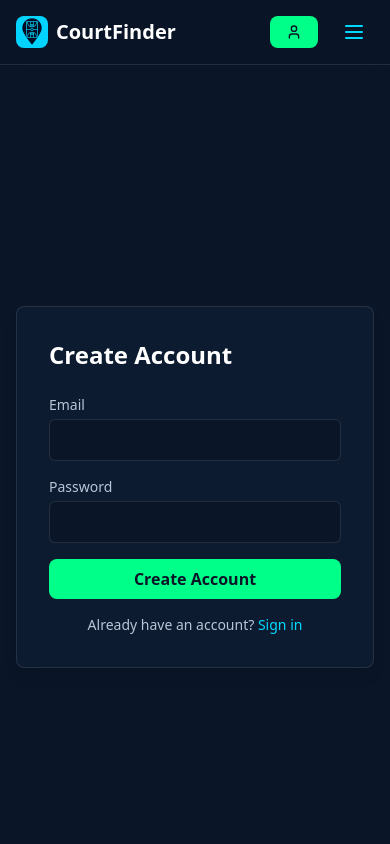
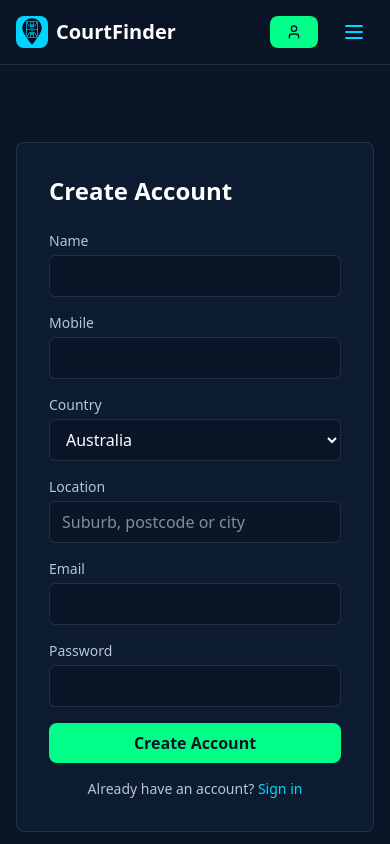
Before and after one commit to rafrica90/courtfinder, a Next.js app in the folder playnow/: page /sign-up in a window 390 px wide. Shown: the top 844 px of the page. Built offline with nearby package versions, Linux system fonts and the light colour scheme; no server answers.

Commit message:
Sign up: capture required profile fields (name, mobile, country, location) and prefill account via localStorage; Account page: add Sign out button

```diff
--- a/playnow/src/app/account/page.tsx
+++ b/playnow/src/app/account/page.tsx
@@ -82,6 +82,28 @@ function AccountPageInner() {
       }
     })();
   }, [user, supabase, userEmail]);
+
+  // Prefill from pending profile captured at signup
+  useEffect(() => {
+    if (!initialLoading) {
+      try {
+        const raw = localStorage.getItem('pendingProfile');
+        if (raw) {
+          const p = JSON.parse(raw || '{}');
+          if (p) {
+            setDisplayName((v) => v || p.displayName || '');
+            setPhone((v) => v || p.phone || '');
+            setCountryCode((v) => v || (p.countryCode || '').toUpperCase());
+            setLocation((v) => v || p.location || '');
+            setCity((v) => v || p.city || '');
+            setState((v) => v || p.state || '');
+            setSuburb((v) => v || p.suburb || '');
+          }
+          localStorage.removeItem('pendingProfile');
+        }
+      } catch {}
+    }
+  }, [initialLoading]);
 
   async function handleSave(e: React.FormEvent) {
     e.preventDefault();
@@ -388,7 +410,16 @@ function AccountPageInner() {
         </section>
 
         <section className="space-y-4">
-          <div className="flex justify-end">
+          <div className="flex justify-end gap-3">
+            <button
+              type="button"
+              onClick={() => {
+                try { (async () => { await (getSupabaseBrowserClient()?.auth.signOut()); })(); } catch {}
+              }}
+              className="px-4 py-2 rounded-lg border border-white/10 text-[#b8c5d6] hover:bg-white/10"
+            >
+              Sign out
+            </button>
             <button
               type="submit"
               disabled={saving}
--- a/playnow/src/app/sign-up/page.tsx
+++ b/playnow/src/app/sign-up/page.tsx
@@ -11,6 +11,10 @@ export default function SignUpPage() {
 
   const [email, setEmail] = useState("");
   const [password, setPassword] = useState("");
+  const [displayName, setDisplayName] = useState("");
+  const [phone, setPhone] = useState("");
+  const [countryCode, setCountryCode] = useState("AU");
+  const [location, setLocation] = useState("");
   const [loading, setLoading] = useState(false);
   const [errorMsg, setErrorMsg] = useState("");
   const [successMsg, setSuccessMsg] = useState("");
@@ -30,10 +34,23 @@ export default function SignUpPage() {
       setErrorMsg("Password must be at least 6 characters long");
       return;
     }
+    if (!displayName.trim()) { setErrorMsg("Name is required"); return; }
+    if (!phone.trim()) { setErrorMsg("Mobile is required"); return; }
+    if (!location.trim()) { setErrorMsg("Location is required"); return; }
 
     setLoading(true);
     setErrorMsg("");
     setSuccessMsg("");
+
+    // Stash profile so `/account` can prefill after email confirmation
+    try {
+      localStorage.setItem('pendingProfile', JSON.stringify({
+        displayName,
+        phone,
+        countryCode,
+        location,
+      }));
+    } catch {}
 
     const { error } = await signUp(email, password);
 
@@ -54,6 +71,51 @@ export default function SignUpPage() {
       <div className="w-full max-w-md bg-[#0d1b31] p-8 rounded-lg shadow-lg border border-white/10">
         <h1 className="text-2xl font-bold text-white mb-6">Create Account</h1>
         <form onSubmit={handleSubmit} className="space-y-4">
+          <div>
+            <label className="block text-sm text-[#b8c5d6] mb-1">Name</label>
+            <input
+              type="text"
+              value={displayName}
+              onChange={(e) => setDisplayName(e.target.value)}
+              required
+              className="w-full px-3 py-2 rounded-md bg-[#0a1628] text-white border border-white/10 focus:outline-none focus:border-[#00d9ff]"
+            />
+          </div>
+          <div>
+            <label className="block text-sm text-[#b8c5d6] mb-1">Mobile</label>
+            <input
+              type="tel"
+              value={phone}
+              onChange={(e) => setPhone(e.target.value)}
+              required
+              className="w-full px-3 py-2 rounded-md bg-[#0a1628] text-white border border-white/10 focus:outline-none focus:border-[#00d9ff]"
+            />
+          </div>
+          <div>
+            <label className="block text-sm text-[#b8c5d6] mb-1">Country</label>
+            <select
+              value={countryCode}
+              onChange={(e) => setCountryCode(e.target.value)}
+              className="w-full px-3 py-2 rounded-md bg-[#0a1628] text-white border border-white/10 focus:outline-none focus:border-[#00d9ff]"
+            >
+              <option value="AU">Australia</option>
+              <option value="NZ">New Zealand</option>
+              <option value="US">United States</option>
+              <option value="GB">United Kingdom</option>
+              <option value="CA">Canada</option>
+            </select>
+          </div>
+          <div>
+            <label className="block text-sm text-[#b8c5d6] mb-1">Location</label>
+            <input
+              type="text"
+              value={location}
+              onChange={(e) => setLocation(e.target.value)}
+              required
+              className="w-full px-3 py-2 rounded-md bg-[#0a1628] text-white border border-white/10 focus:outline-none focus:border-[#00d9ff]"
+              placeholder="Suburb, postcode or city"
+            />
+          </div>
           <div>
             <label htmlFor="email" className="block text-sm text-[#b8c5d6] mb-1">
               Email
```
